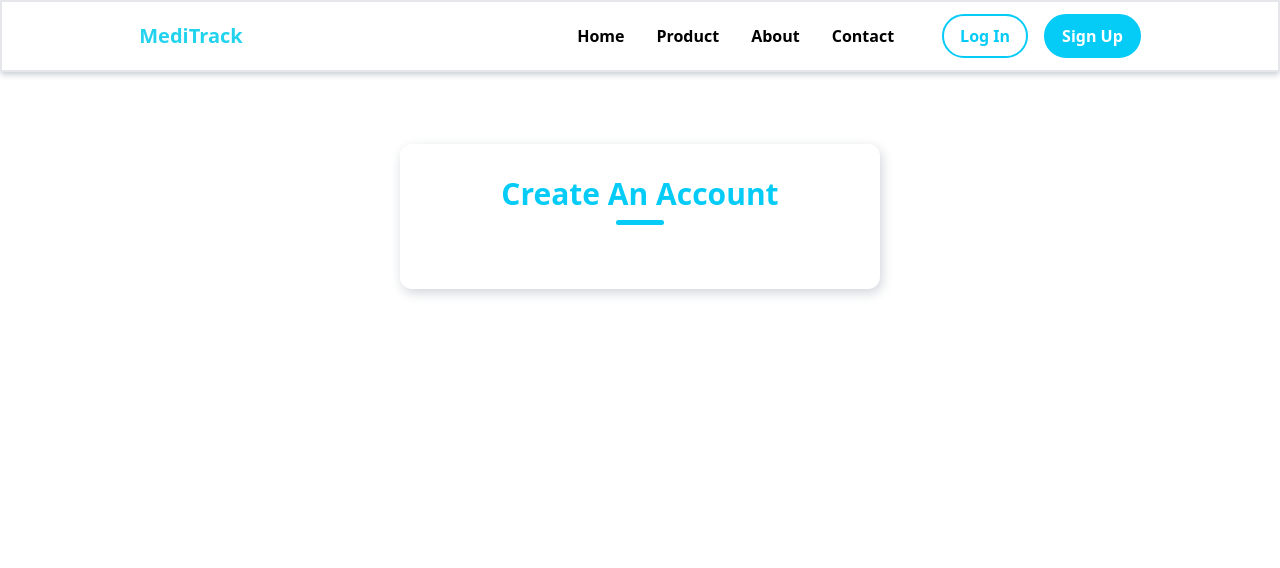
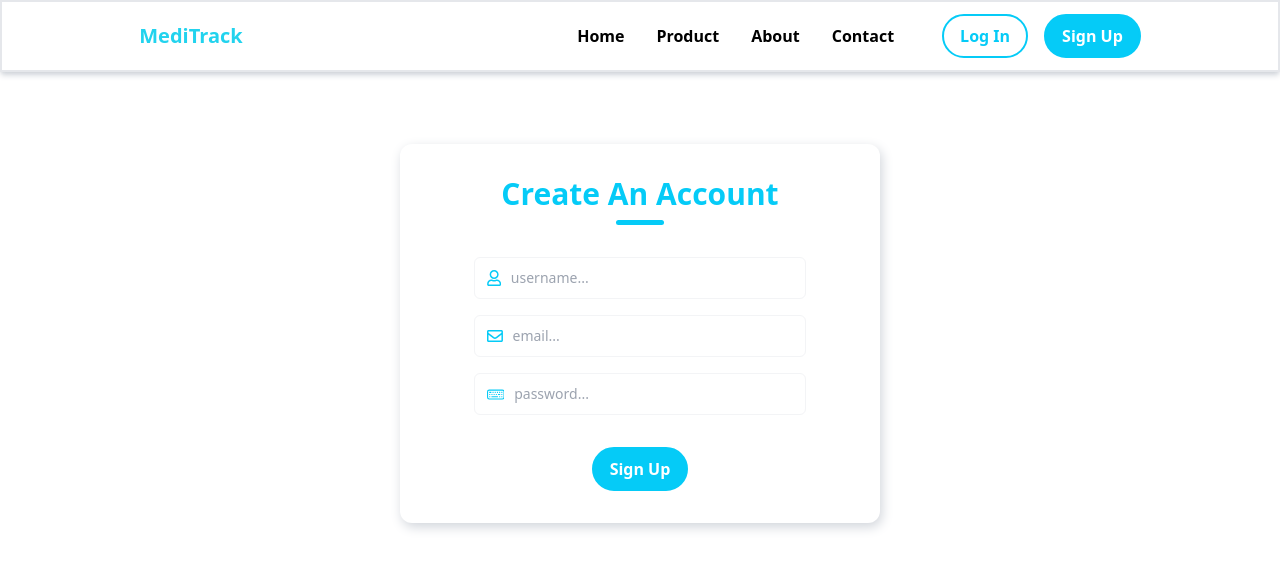
Before and after one commit to Medi-Track/MediTrack, a React (Create React App) app in the folder client/: page /signup in a window 1280 px wide. Shown: the top 568 px of the page. Built offline with nearby package versions, Linux system fonts and the light colour scheme.

Commit message:
login and sign up done

```diff
--- a/client/src/components/input.component.tsx
+++ b/client/src/components/input.component.tsx
@@ -1,7 +1,7 @@
 import React from "react";
 import { BsFillPhoneFill, BsKeyboard } from "react-icons/bs";
 import { FaRegEnvelope, FaRegUser } from "react-icons/fa";
-import { RiLockPasswordLine } from "react-icons/ri";
+import { AiOutlineMessage } from "react-icons/ai";
 import { twMerge } from "tailwind-merge";
 
 interface PROPS_INTERFACE {
@@ -36,9 +36,9 @@ const Input: React.FC<PROPS_INTERFACE> = ({
       <FaRegEnvelope className="text-[color:var(--color-primary)] text-lg  mx-1" />
     );
     message = "Please enter a valid email.";
-  } else if (name.toLowerCase() === "otp") {
+  } else if (name.toLowerCase() === "message") {
     icon = (
-      <RiLockPasswordLine className="text-[color:var(--color-primary)]  mx-1 text-xl" />
+      <AiOutlineMessage className="text-[color:var(--color-primary)]  mx-1 text-xl" />
     );
     message = "OTP must not be empty.";
   } else if (name.toLowerCase().includes("phone")) {
@@ -54,7 +54,7 @@ const Input: React.FC<PROPS_INTERFACE> = ({
       <div className="relative">
         <div
           className={twMerge(
-            `flex items-centerpx-2 py-3 border-[0.12rem] border-gray-100 rounded-md focus-within:border-[color:var(--color-primary)]`
+            `flex items-centerpx-2 pl-2 py-3 border-[0.12rem] border-gray-100 rounded-md focus-within:border-[color:var(--color-primary)]`
           )}
         >
             {icon}
@@ -81,14 +81,14 @@ const Input: React.FC<PROPS_INTERFACE> = ({
     <div className="relative">
       <div
         className={twMerge(
-          `flex items-centerpx-2 py-3 border-[0.12rem] border-gray-100 rounded-md focus-within:border-[color:var(--color-primary)]`
+          `flex items-center px-2 py-2.5 border-[0.12rem] border-gray-100 rounded-md focus-within:border-[color:var(--color-primary)]`
         )}
       >
         {icon}
         <input
           name={name}
           className={twMerge(
-            `  ml-1 outline-none text-[color:var(--secondary-text-color)] text-sm w-full `
+            `  mx-1.5 outline-none text-[color:var(--secondary-text-color)] text-sm w-full `
           )}
           type={type}
           placeholder={placeholder}
--- a/client/src/pages/ContactUs.tsx
+++ b/client/src/pages/ContactUs.tsx
@@ -153,7 +153,7 @@ const ContactUs = () => {
                 register={register}
                 type="text"
                 name="message"
-                placeholder="username..."
+                placeholder="message..."
                 errorMessage={errors.message?.message as string}
                 rows={6}
               ></Input>
--- a/client/src/pages/Login.tsx
+++ b/client/src/pages/Login.tsx
@@ -34,7 +34,7 @@ const LogIn = () => {
           <div className="h-[0.30rem] w-12 bg-[color:var(--color-primary)] rounded-full"></div>
         </div>
 
-        <div className="flex flex-col gap-4 mt-12">
+        <div className="flex flex-col gap-4 mt-8">
           <Input
             register={register}
             type="text"
--- a/client/src/pages/SignUp.tsx
+++ b/client/src/pages/SignUp.tsx
@@ -1,10 +1,32 @@
 import React, { useEffect } from "react";
+import { useForm } from "react-hook-form";
+import { yupResolver } from "@hookform/resolvers/yup";
+import * as yup from "yup";
+import Input from "../components/input.component";
+
+const schema = yup.object().shape({
+  email: yup.string().email().required(),
+  password: yup.string().required(),
+});
 
 const SignUp = () => {
+  const {
+    register,
+    handleSubmit,
+    formState: { errors },
+  } = useForm({ resolver: yupResolver(schema) });
+
+  const submitForm = (data: object) => {
+    console.log(data);
+  };
 
   return (
     <div className="mt-28 sm:mt-32 mx-auto md:mt-36 bg-[color:var(--main-color)] shadow-[2px_4px_12px_rgba(0,0,0,0.2)] max-w-[480px] md:mx-auto shadow-[color:var(--shadow-color)] rounded-xl p-8">
-      <form action="" className="w-4/5 mx-auto">
+      <form
+        action=""
+        className="w-4/5 mx-auto"
+        onSubmit={handleSubmit(submitForm)}
+      >
         <div className="flex flex-col items-center justify-center header">
           <h1 className="text-[color:var(--color-primary)] text-3xl font-semibold mb-2 text-center">
             {"Create An Account"}
@@ -12,11 +34,38 @@ const SignUp = () => {
           <div className="h-[0.30rem] w-12 bg-[color:var(--color-primary)] rounded-full"></div>
         </div>
 
-        <div className="body">
+        <div className="flex flex-col gap-4 mt-8">
+          <Input
+            register={register}
+            type="text"
+            name="username"
+            placeholder="username..."
+            errorMessage={errors.email?.message as string}
+          />
+          <Input
+            register={register}
+            type="text"
+            name="email"
+            placeholder="email..."
+            errorMessage={errors.email?.message as string}
+          />
 
+          <Input
+            register={register}
+            type="password"
+            name="password"
+            placeholder="password..."
+            errorMessage={errors.password?.message as string}
+          />
         </div>
 
         <div className="flex justify-around mt-8 footer">
+          <button
+            type="submit"
+            className="px-4 py-2 border-2 border-[color:var(--color-primary)] bg-[color:var(--color-primary)] text-white rounded-full font-semibold hover:bg-white hover:text-[color:var(--color-primary)]"
+          >
+            Sign Up
+          </button>
         </div>
       </form>
     </div>
```
